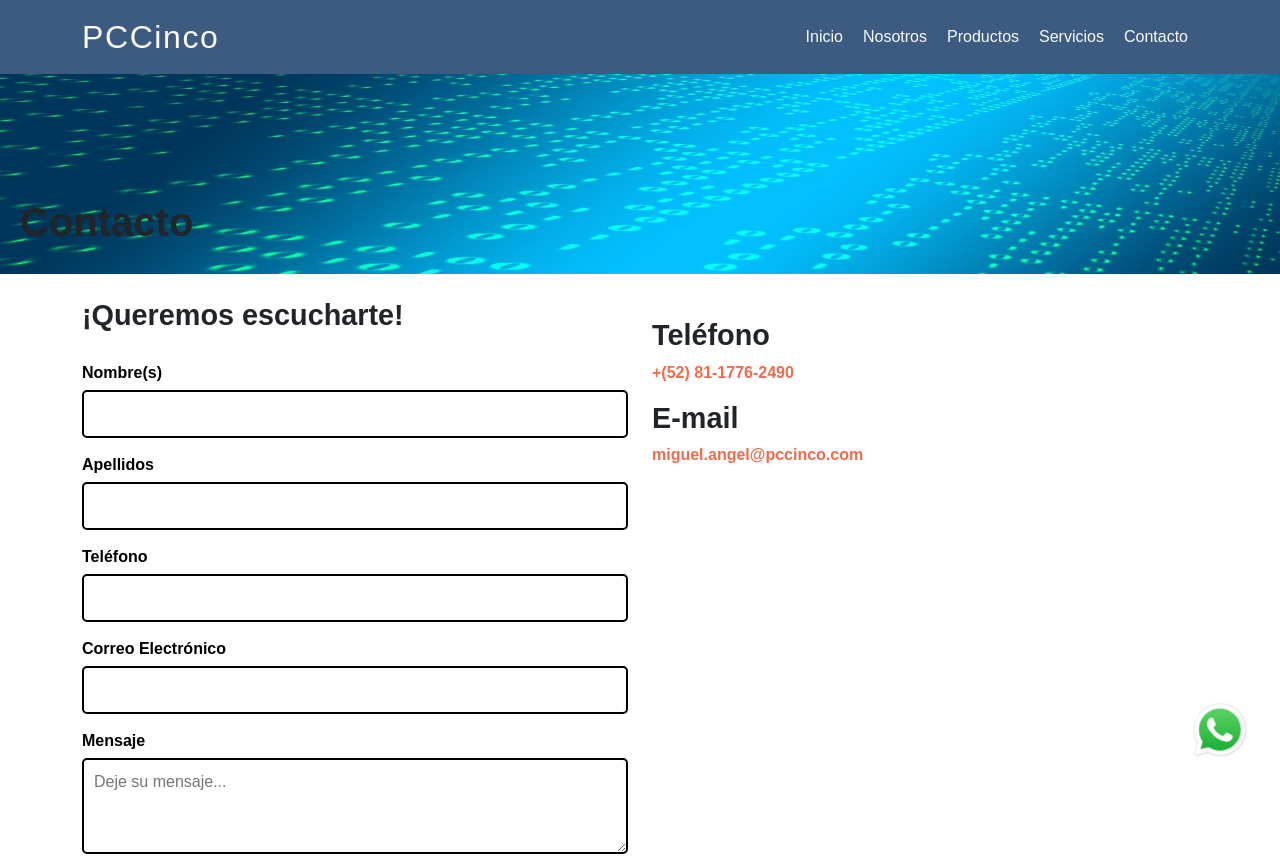
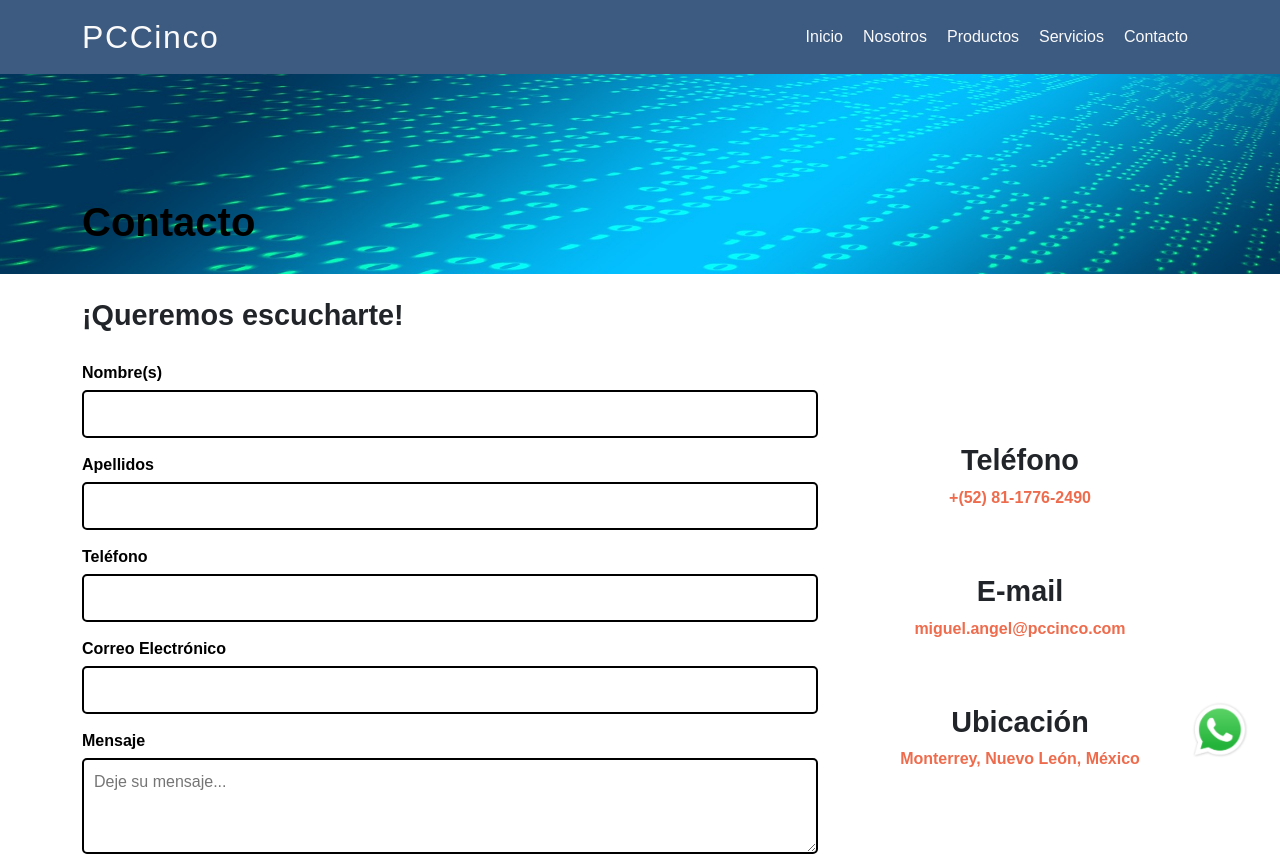
Before and after one commit to MiguelMunoz23/PreEntrega2Munoz, a plain HTML site: page html/contact-us.html in a window 1280 px wide. Shown: the top 857 px of the page. Drawn offline with nearby package versions, Linux system fonts and the light colour scheme.

Commit message:
"Contacto" webpage has been completed with responsive design. "Inicio" webpage has been updated inside a bootstrap container.

```diff
--- a/css/style.css
+++ b/css/style.css
@@ -49,6 +49,7 @@ nav li a:hover {
 h1 {
 	font-size: 2.5rem;
 	font-weight: bold;
+	color: black;
 }
 
 h2 {
@@ -141,7 +142,7 @@ footer {
 	display: flex;
 	justify-content: start;
 	align-items: end;
-	padding: 20px;
+	padding-bottom: 20px;
 }
 
 form {
@@ -180,10 +181,6 @@ textarea {
 	margin-right: 20px;
 }
 
-.contactInfo {
-	margin: 20px 0px;
-}
-
 .contactInfo p {
 	color: #ee6c4d;
 	font-weight: 600;
--- a/html/contact-us.html
+++ b/html/contact-us.html
@@ -17,7 +17,7 @@
 		<link rel="stylesheet" href="../css/style.css" />
 	</head>
 	<body>
-		<header class="navbar navbar-expand-md">
+		<header class="navbar sticky-top navbar-expand-md">
 			<div class="container">
 				<a class="navbar-brand" href="../index.html">PCCinco</a>
 				<button
@@ -61,12 +61,12 @@
 		</header>
 
 		<div class="banner">
-			<h1>Contacto</h1>
+			<div class="container"><h1>Contacto</h1></div>
 		</div>
 
 		<div class="container">
 			<div class="row">
-				<div class="col-sm-12 col-md-6 col-lg-6 mt-4 mb-4">
+				<div class="col-sm-12 col-md-12 col-lg-8 mt-4 mb-4">
 					<h2>¡Queremos escucharte!</h2>
 					<div class="formDiv">
 						<form>
@@ -105,13 +105,22 @@
 					</div>
 				</div>
 
-				<div class="col-sm-12 col-md-6 col-lg-6 mt-sm-0 mt-md-4 mb-4">
-					<div class="contactInfo">
+				<div
+					class="col-sm-12 col-md-12 col-lg-4 d-md-flex justify-content-md-between flex-lg-column justify-content-lg-center align-items-lg-center text-lg-center gap-lg-5 mt-4 mb-4 contactInfo"
+				>
+					<div class="d-md-block">
 						<h2>Teléfono</h2>
 						<p>+(52) 81-1776-2490</p>
+					</div>
 
+					<div class="d-md-block">
 						<h2>E-mail</h2>
 						<p>miguel.angel@pccinco.com</p>
+					</div>
+
+					<div class="d-md-block">
+						<h2>Ubicación</h2>
+						<p>Monterrey, Nuevo León, México</p>
 					</div>
 				</div>
 			</div>
```
Also changed, not shown: index.html (+14 -10 lines).
